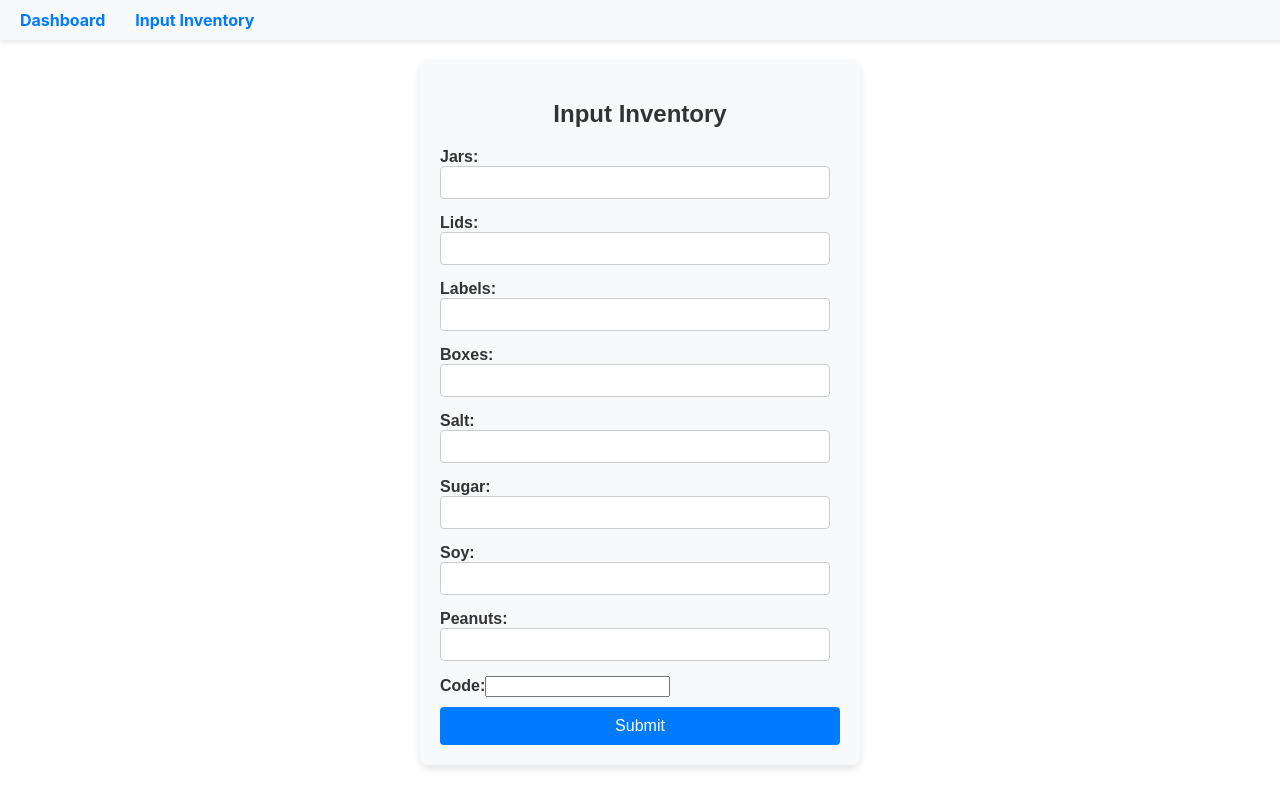
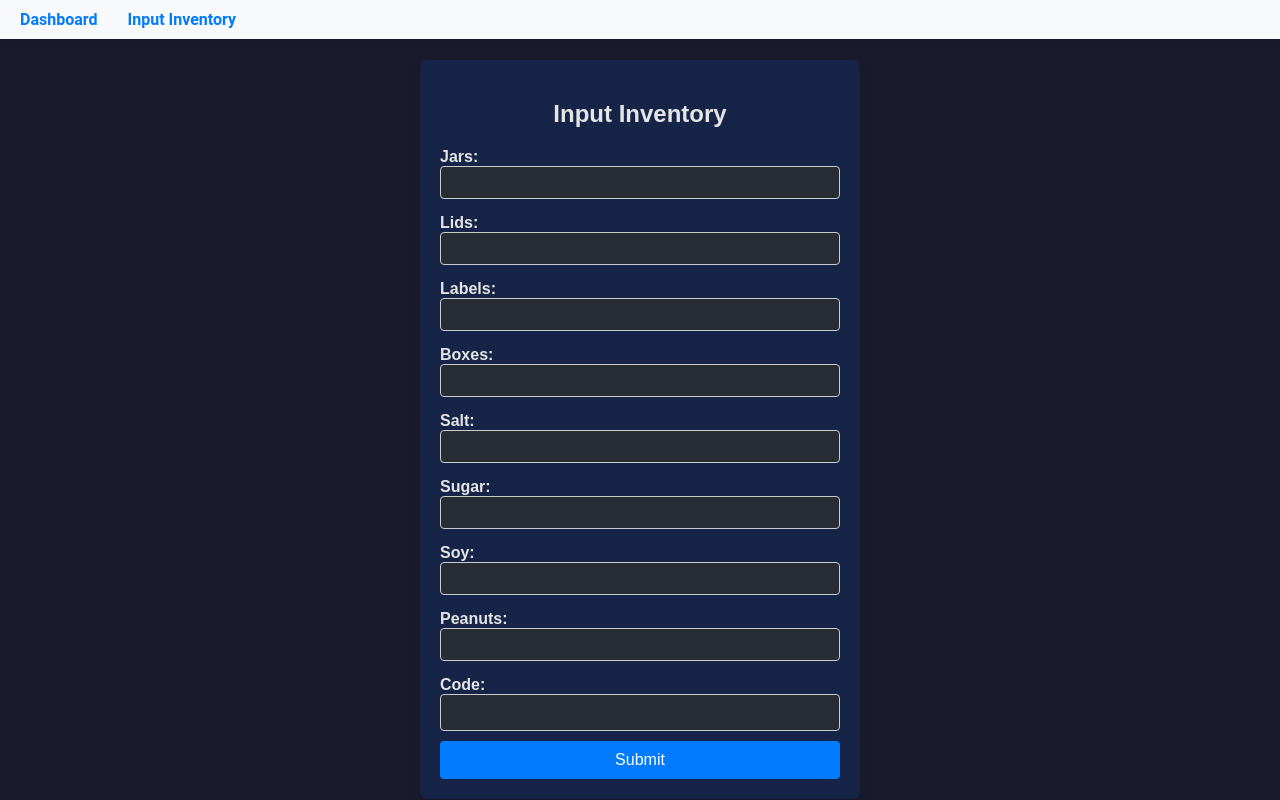
Before and after one commit to PremKumar-1/t3nbnutty, a React (Create React App) app: page /input in a window 1280 px wide. Built offline with nearby package versions, Linux system fonts and the light colour scheme.

Commit message:
profesisonal

```diff
--- a/src/App.css
+++ b/src/App.css
@@ -1,3 +1,9 @@
+body {
+  background-color: #1a1a2e;
+  color: #e5e5e5;
+  font-family: 'Roboto', sans-serif;
+}
+
 .App {
   text-align: center;
 }
@@ -46,3 +52,38 @@
   transform: rotate(360deg);
 }
 }
+
+h1, h2, h3, h4, h5, h6 {
+  color: #e5e5e5;
+}
+
+button {
+  background-color: #007bff;
+  color: #fff;
+  border: none;
+  border-radius: 4px;
+  padding: 10px 20px;
+  cursor: pointer;
+  transition: background-color 0.3s ease;
+}
+
+button:hover {
+  background-color: #0056b3;
+}
+
+input, select {
+  background-color: #282c34;
+  color: #e5e5e5;
+  border: 1px solid #ccc;
+  padding: 10px;
+  border-radius: 4px;
+  width: 100%;
+  box-sizing: border-box;
+}
+
+label {
+  display: block;
+  font-weight: bold;
+  color: #e5e5e5;
+  margin-bottom: 10px;
+}
--- a/src/InputInventory.css
+++ b/src/InputInventory.css
@@ -3,15 +3,16 @@
     max-width: 400px;
     margin: auto;
     font-family: Arial, sans-serif;
-    background-color: #f8f9fa;
+    background-color: #162447;
     border-radius: 8px;
     box-shadow: 0 4px 8px rgba(0, 0, 0, 0.1);
+    color: #e5e5e5;
 }
 
 .input-inventory h2 {
     text-align: center;
     margin-bottom: 20px;
-    color: #333;
+    color: #e5e5e5;
 }
 
 .form-group {
@@ -22,22 +23,17 @@
     display: block;
     font-weight: bold;
     margin-bottom: 5px;
-    color: #333;
+    color: #e5e5e5;
 }
 
 .form-group input {
-    width: 100%;
+    background-color: #282c34;
+    color: #e5e5e5;
+    border: 1px solid #ccc;
     padding: 8px;
     box-sizing: border-box;
-    border: 1px solid #ccc;
     border-radius: 4px;
-}
-
-label {
-    display: block;
-    margin-bottom: 10px;
-    font-weight: bold;
-    color: #333;
+    width: 100%;
 }
 
 button {
--- a/src/JarCount.css
+++ b/src/JarCount.css
@@ -9,6 +9,9 @@
     width: 90%;       /* Responsive width */
     max-width: 600px; /* Max width to prevent it from being too large */
     height: auto;     /* Responsive height */
+    background-color: #1f4068;
+    border-radius: 10px;
+    padding: 20px;
 }
 
 @media (min-width: 768px) {
@@ -19,16 +22,11 @@
 
 .dashboard {
     padding: 20px;
-    font-family: Arial, sans-serif;
     text-align: center;
 }
 
-label {
-    margin-right: 10px;
-    font-weight: bold;
-    color: #333;
-    display: block;
-    margin-bottom: 10px;
+.dashboard label, .shift-timings label {
+    color: #e5e5e5;
 }
 
 #date-picker {
@@ -36,8 +34,8 @@ label {
     margin-bottom: 20px;
     border: 1px solid #ccc;
     border-radius: 4px;
-    display: block;
-    margin: auto;
+    background-color: #282c34;
+    color: #e5e5e5;
 }
 
 .shift-timings {
@@ -45,31 +43,16 @@ label {
     text-align: center;
 }
 
-.shift-timings label {
-    display: block;
-    margin-bottom: 10px;
-    font-weight: bold;
-    color: #333;
-}
-
 .shift-timings input[type="time"],
 .shift-timings input[type="text"] {
+    background-color: #282c34;
+    color: #e5e5e5;
+    border: 1px solid #ccc;
     padding: 8px;
     margin-bottom: 10px;
-    border: 1px solid #ccc;
     border-radius: 4px;
     display: block;
     margin: auto;
-}
-
-.shift-timings button {
-    padding: 8px 12px;
-    margin-left: 10px;
-    background-color: #28a745;
-    color: white;
-    border: none;
-    border-radius: 4px;
-    cursor: pointer;
 }
 
 .dashboard-content {
@@ -88,19 +71,21 @@ label {
     width: 100%;
     border-collapse: collapse;
     margin-bottom: 20px;
-    background-color: #fff;
+    background-color: #162447;
+    color: #e5e5e5;
+    border-radius: 10px;
+    overflow: hidden;
     box-shadow: 0 4px 8px rgba(0, 0, 0, 0.1);
 }
 
 .data-table th, .data-table td {
-    border: 1px solid #ddd;
+    border: 1px solid #1f4068;
     padding: 8px;
     text-align: left;
-    color: #333;
 }
 
 .data-table th {
-    background-color: #f2f2f2;
+    background-color: #1f4068;
     font-weight: bold;
 }
 
--- a/src/ShiftSummary.css
+++ b/src/ShiftSummary.css
@@ -2,11 +2,14 @@
     padding: 20px;
     font-family: Arial, sans-serif;
     text-align: center;
+    background-color: #1f4068;
+    border-radius: 10px;
+    box-shadow: 0 4px 8px rgba(0, 0, 0, 0.1);
 }
 
 .shift-summary h1 {
     margin-bottom: 20px;
-    color: #333;
+    color: #e5e5e5;
 }
 
 .shift-summary .interval-selector {
@@ -16,13 +19,15 @@
 .shift-summary .interval-selector label {
     margin-right: 10px;
     font-weight: bold;
-    color: #333;
+    color: #e5e5e5;
 }
 
 .shift-summary .interval-selector select {
     padding: 8px;
     border: 1px solid #ccc;
     border-radius: 4px;
+    background-color: #282c34;
+    color: #e5e5e5;
 }
 
 .shift-summary canvas {
--- a/src/Speedometer.css
+++ b/src/Speedometer.css
@@ -3,6 +3,14 @@
     width: 90%;       /* Responsive width */
     max-width: 600px; /* Max width to prevent it from being too large */
     height: auto;     /* Responsive height */
+    background-color: #1f4068;
+    border-radius: 10px;
+    padding: 20px;
+    color: #e5e5e5;
+}
+
+h3 {
+    color: #e5e5e5;
 }
 
 @media (min-width: 768px) {
--- a/src/Speedometer.js
+++ b/src/Speedometer.js
@@ -10,7 +10,7 @@ const Speedometer = ({ jarsPerMinute, title }) => {
                 id="gauge-chart"
                 nrOfLevels={30}
                 percent={jarsPerMinute / 100}  // Adjusted for larger scale
-                textColor="#000"
+                textColor="#e5e5e5"
                 formatTextValue={(value) => `${value.toFixed(2)} Jars/min`}
                 colors={['#00FF00', '#FFDD00', '#FF0000']}
                 animate={true}
```
Lines whose indentation alone changed are shown as unchanged.
